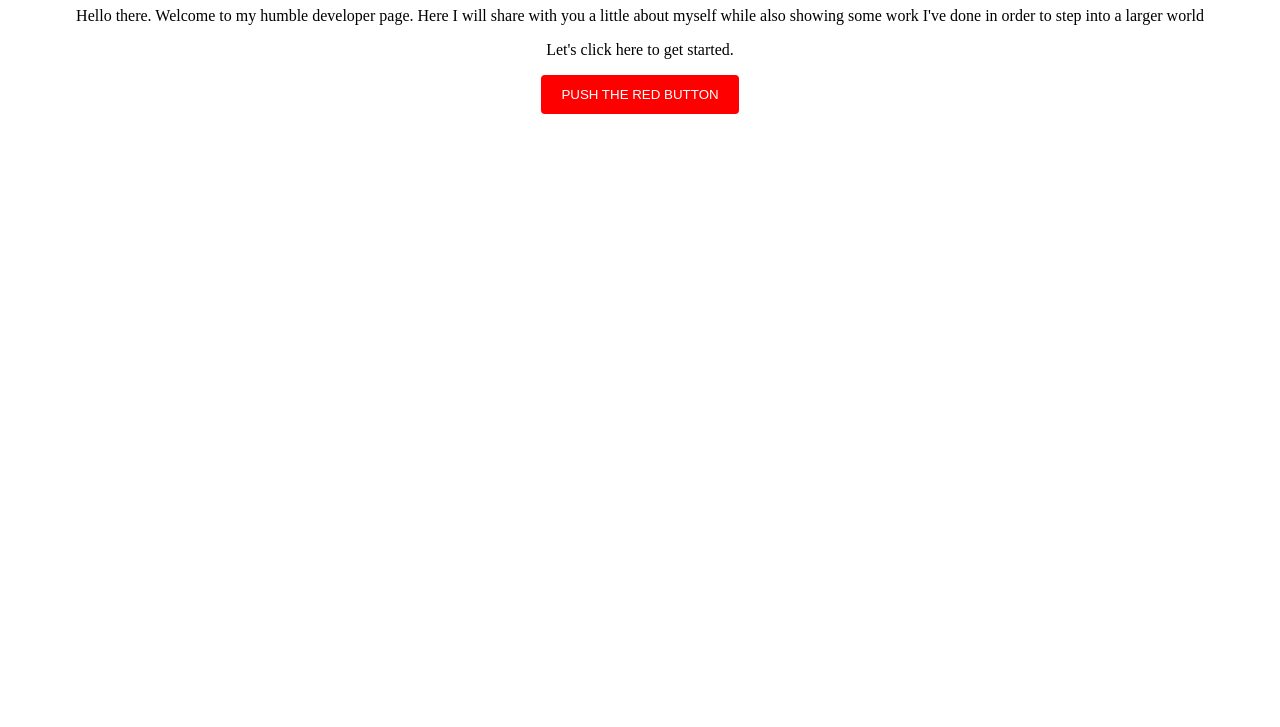
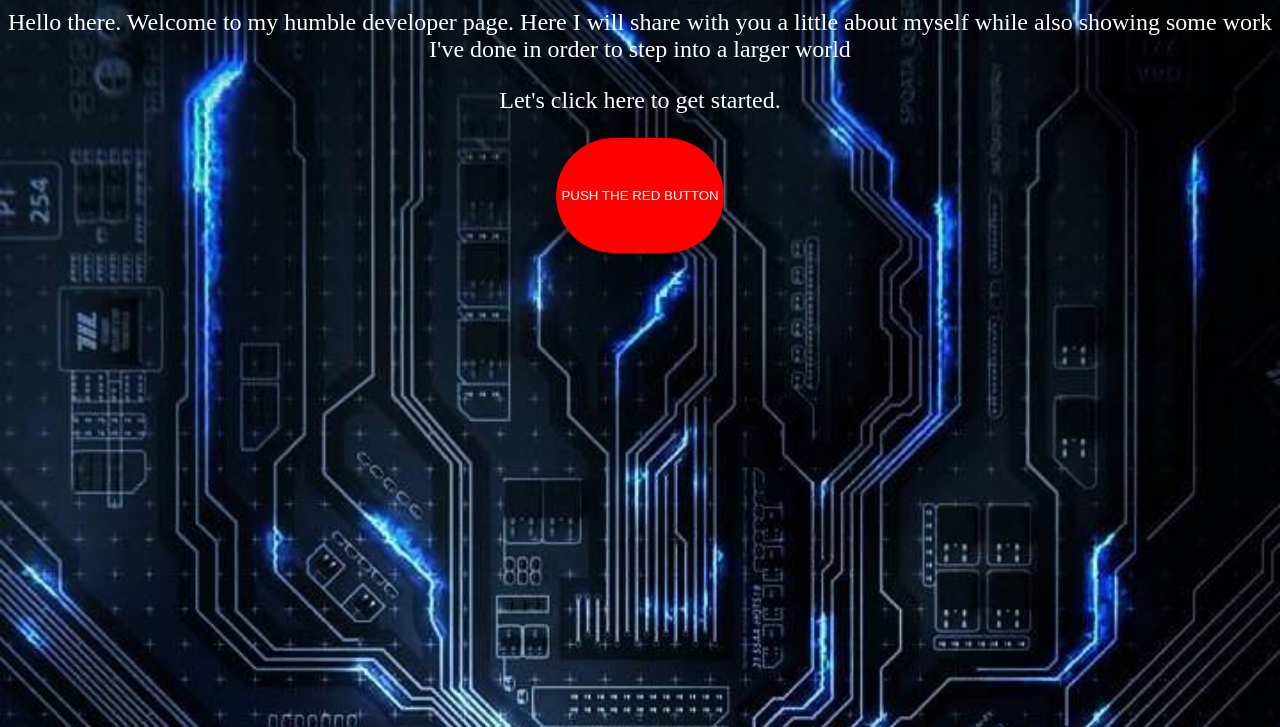
Before and after one commit to ataranto320/Portfolio, a plain HTML site: page index.html in a window 1280 px wide. Shown: the part 73-800 px from the top of the page. Drawn offline with nearby package versions, Linux system fonts and the light colour scheme.

Commit message:
trying backgrounds and working on button look

```diff
--- a/style.css
+++ b/style.css
@@ -3,27 +3,29 @@ h1 {
     align-self: center;
     justify-self: center;
     text-align: center;
+    color: white;
 }
 
-/* .animate__animated {
-    position: center;
-} */
-
-/* button {
-    color: red;
-    text: white;
-} */
+body {
+    background-image: url(iron-man-bg.jpeg);
+    background-image: url(chip.jpeg);
+    background-size: cover;
+}
 
 p {
     text-align: center;
+    color: white;
+    font-size: 24px;
 }
 
 input[type=submit] {
     background-color: red;
     color: white;
-    padding: 12px 20px;
+    /* padding: 12px 20px; */
+    padding: 50px 5px;
     border: none;
-    border-radius: 4px;
+    /* border-radius: 4px; */
+    border-radius: 80px;
     cursor: pointer;
     align-self: center;
     justify-self: center;
```
Also changed, not shown: chip.jpeg (added), iron-man-bg.jpeg (added).
